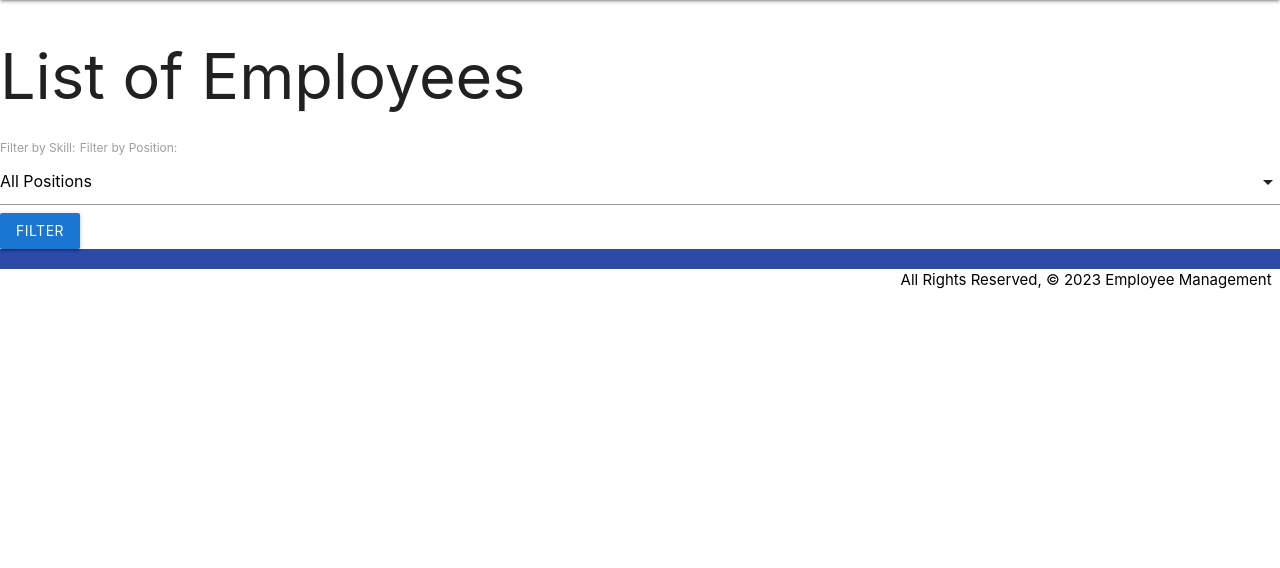
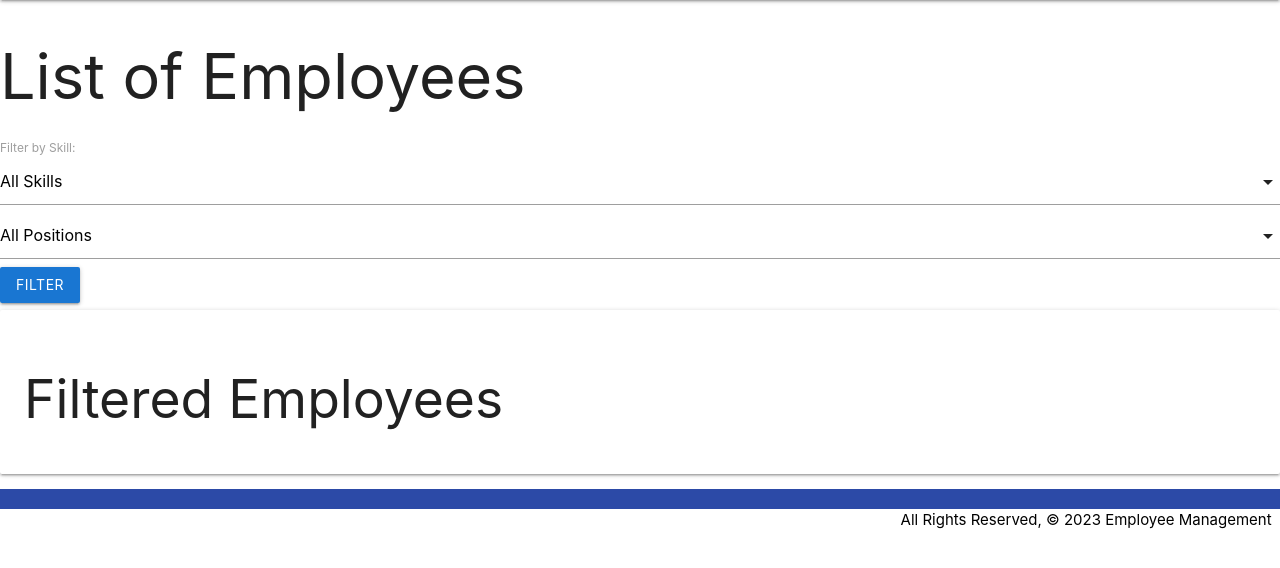
Before and after one commit to csposito1220/employee_management, a Django app: page /employees/ in a window 1280 px wide. Shown: the part 64-632 px from the top of the page. Run offline with Django 3.2, Linux system fonts and the light colour scheme; data that the repository does not hold is empty.

Commit message:
Add skill in detail not working

```diff
--- a/main_app/templates/employees/index.html
+++ b/main_app/templates/employees/index.html
@@ -2,7 +2,7 @@
 
 <h1>List of Employees</h1>
 
-<form method="get" action="{% url 'index' %}">
+<form id="filterForm" method="get" action="{% url 'index' %}">
   <label for="skill">Filter by Skill:</label>
   <select name="skill" id="skill">
     <option value="" selected>All Skills</option>
@@ -19,7 +19,12 @@
     {% endfor %}
   </select>
 
-  <button class="btn modal-trigger" data-target="employeeModal" type="submit">
+  <button
+    id="filterButton"
+    class="btn modal-trigger"
+    data-target="employeeModal"
+    type="submit"
+  >
     Filter
   </button>
 </form>
@@ -33,19 +38,20 @@
   </div>
 </a>
 {% endfor %}
-<div id="employeeModal" class="modal">
-  <div class="modal-content">
+<div class="card">
+  <div class="card-content">
+    <h2>Filtered Employees</h2>
     {% if filtered_employees %}
-    <h2>Filtered Employees</h2>
-    <ul>
-      {% for emp in filtered_employees %}
-      <li><a href="{{ emp.get_absolute_url }}">{{ emp.name }}</a></li>
-      {% endfor %}
-    </ul>
+    <div class="card">
+      <div class="card-content">
+        <ul id="filteredEmployeesList">
+          {% for emp in filtered_employees %}
+          <li><a href="{{ emp.get_absolute_url }}">{{ emp.name }}</a></li>
+          {% endfor %}
+        </ul>
+      </div>
+    </div>
     {% endif %}
-    <ul id="filteredEmployeesList">
-      <!-- Filtered employee details will be loaded here via JavaScript -->
-    </ul>
   </div>
 </div>
 
@@ -53,31 +59,8 @@
   const filterEl = document.getElementById("position");
   M.FormSelect.init(filterEl);
 
-  document.addEventListener("DOMContentLoaded", function () {
-    var elems = document.querySelectorAll(".modal");
-    var instances = M.Modal.init(elems);
-
-    // Click event for the filter button
-    $(".modal-trigger").click(function () {
-      // Load filtered employee details via AJAX and populate the modal content
-      $.get("/path/to/your/filtered-employees-endpoint", function (data) {
-        // Assuming data is a list of filtered employees
-        var filteredEmployees = data.filteredEmployees;
-
-        // Clear existing content
-        $("#filteredEmployeesList").empty();
-
-        // Populate the modal content with filtered employee details
-        filteredEmployees.forEach(function (emp) {
-          $("#filteredEmployeesList").append("<li>" + emp.name + "</li>");
-        });
-
-        // Open the modal
-        var modalInstance = M.Modal.getInstance($("#employeeModal"));
-        modalInstance.open();
-      });
-    });
-  });
+  const filterSkillEl = document.getElementById("skill");
+  M.FormSelect.init(filterSkillEl);
 </script>
 
 {% endblock %}
--- a/main_app/urls.py
+++ b/main_app/urls.py
@@ -24,4 +24,5 @@ urlpatterns = [
     path('positions/<int:pk>/delete/', views.PositionDelete.as_view(), name='positions_delete'),
     path('employees/<int:employee_id>/add_photo/', views.add_photo, name='add_photo'),
     path('employees/<int:employee_id>/add_photo/<int:photo_id>/', views.delete_photo, name='photo_delete'),
+     path('filtered-employees/', views.filtered_employees, name='filtered_employees'),
 ]
--- a/main_app/views.py
+++ b/main_app/views.py
@@ -11,6 +11,7 @@ from django.contrib.auth.models import User
 from django.contrib.auth.mixins import LoginRequiredMixin, UserPassesTestMixin
 from django.contrib.auth.decorators import login_required, user_passes_test
 from .models import Skill, Employee, Position, Photo
+from django.http import JsonResponse
 # Create your views here.
 def home(request):
     return render(request, 'home.html')
@@ -181,3 +182,17 @@ def delete_photo(request, employee_id, photo_id):
     photo = Photo.objects.get(id=photo_id)
     photo.delete()
     return redirect('detail', employee_id=employee_id)
+
+def filtered_employees(request):
+    # Implement logic to filter and retrieve employee data
+    # ...
+
+    # For demonstration purposes, assuming 'filtered_data' is a list of filtered employees
+    filtered_data = [{'name': 'Employee 1'}, {'name': 'Employee 2'}]
+
+    return JsonResponse({'filteredEmployees': filtered_data})
+
+def your_view(request):
+    # Your existing code to filter employees
+    print(filtered_employees)  # Print the filtered employees to the console
+    return render(request, 'detail.html', {'filtered_employees': filtered_employees})
```
